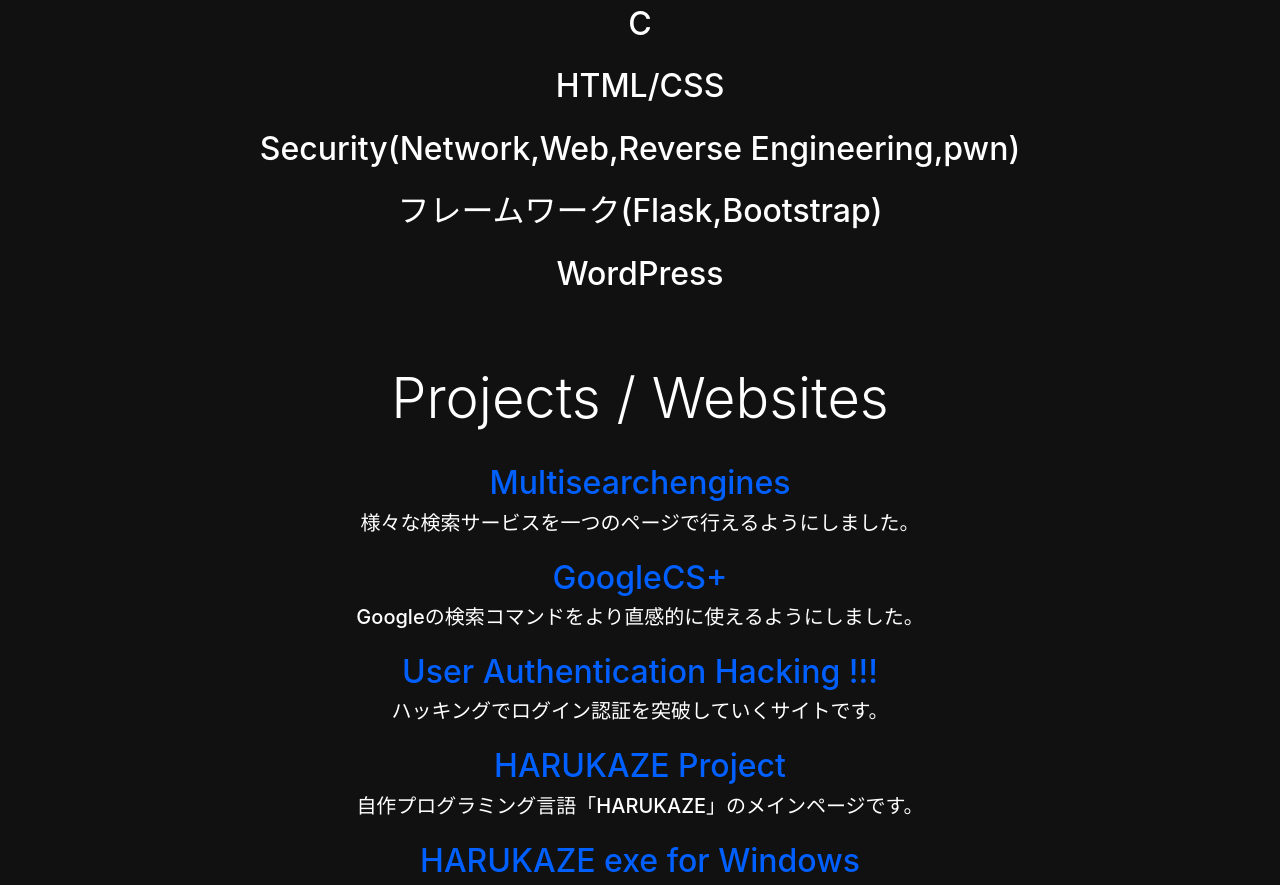
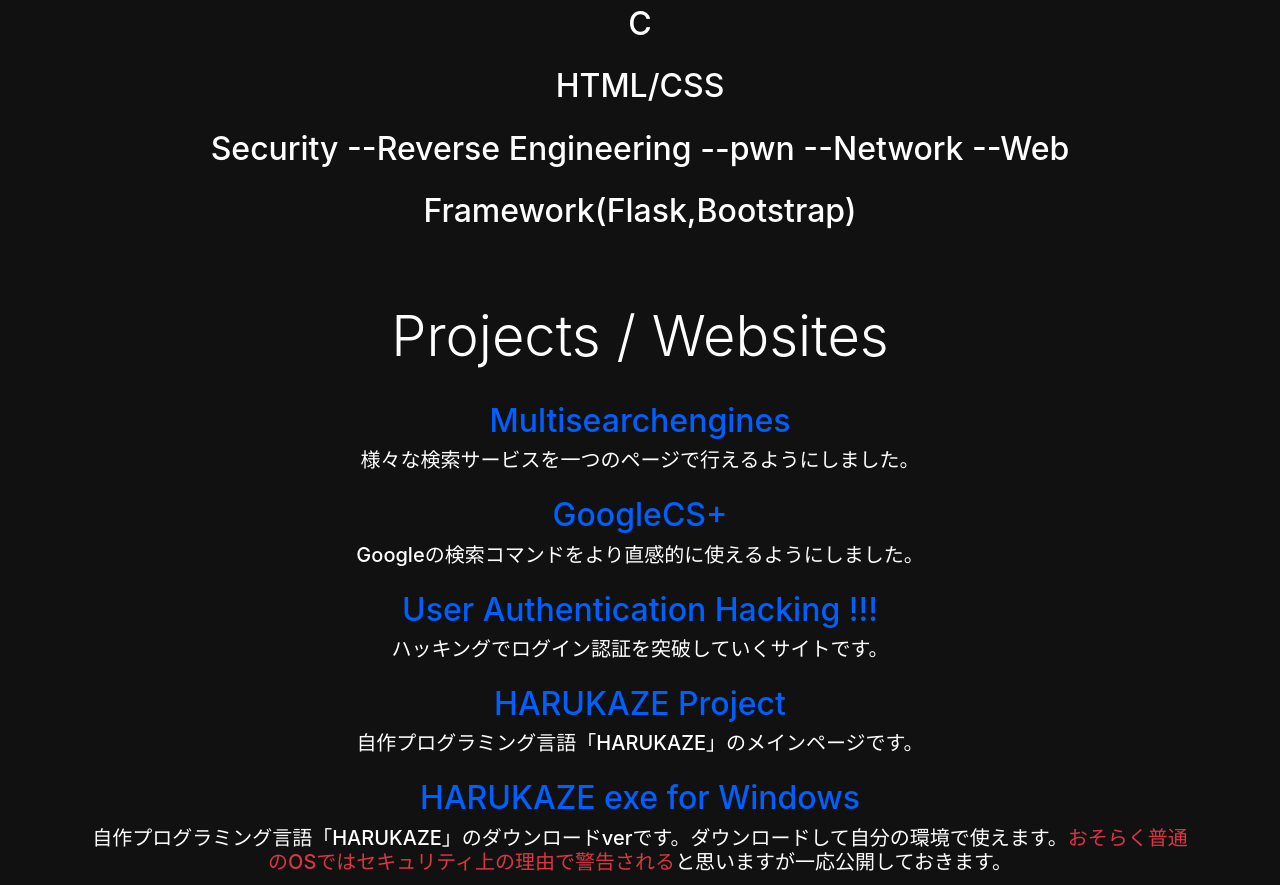
Before and after one commit to hirokazuniimoto/portfolio, a plain HTML site: page index.html in a window 1280 px wide. Shown: the part 1088-1973 px from the top of the page. Drawn offline with nearby package versions, Linux system fonts and the light colour scheme.

Commit message:
Add files via upload

```diff
--- a/index.html
+++ b/index.html
@@ -211,9 +211,14 @@
 <h2 class="text-center pb-3" >C</h5>
 <h2 class="text-center pb-3" >HTML/CSS</h5>
 <!-- <h5 class="text-center pb-3" >サーバー構築</h5>-->
-<h2 class="text-center pb-3" >Security(Network,Web,Reverse Engineering,pwn)</h5>
-<h2 class="text-center pb-3" >フレームワーク(Flask,Bootstrap)</h5>
-<h2 class="text-center pb-3" >WordPress</h5>
+<h2 class="text-center pb-3" >Security
+                              --Reverse Engineering
+                              --pwn
+                              --Network
+                              --Web
+                                </h5>
+<h2 class="text-center pb-3" >Framework(Flask,Bootstrap)</h5>
+<!-- <h2 class="text-center pb-3" >WordPress</h5> -->
 
 
 
```
